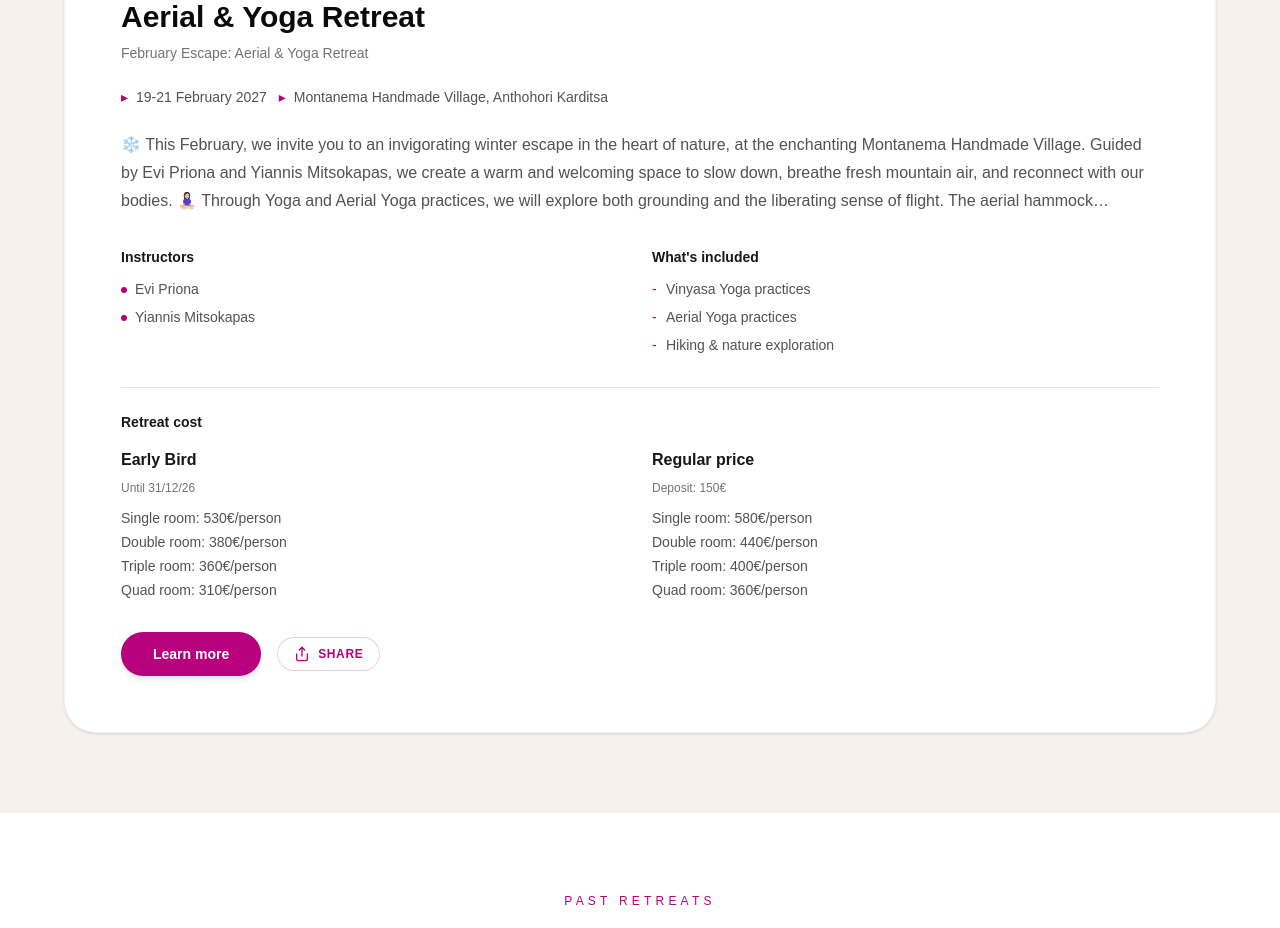
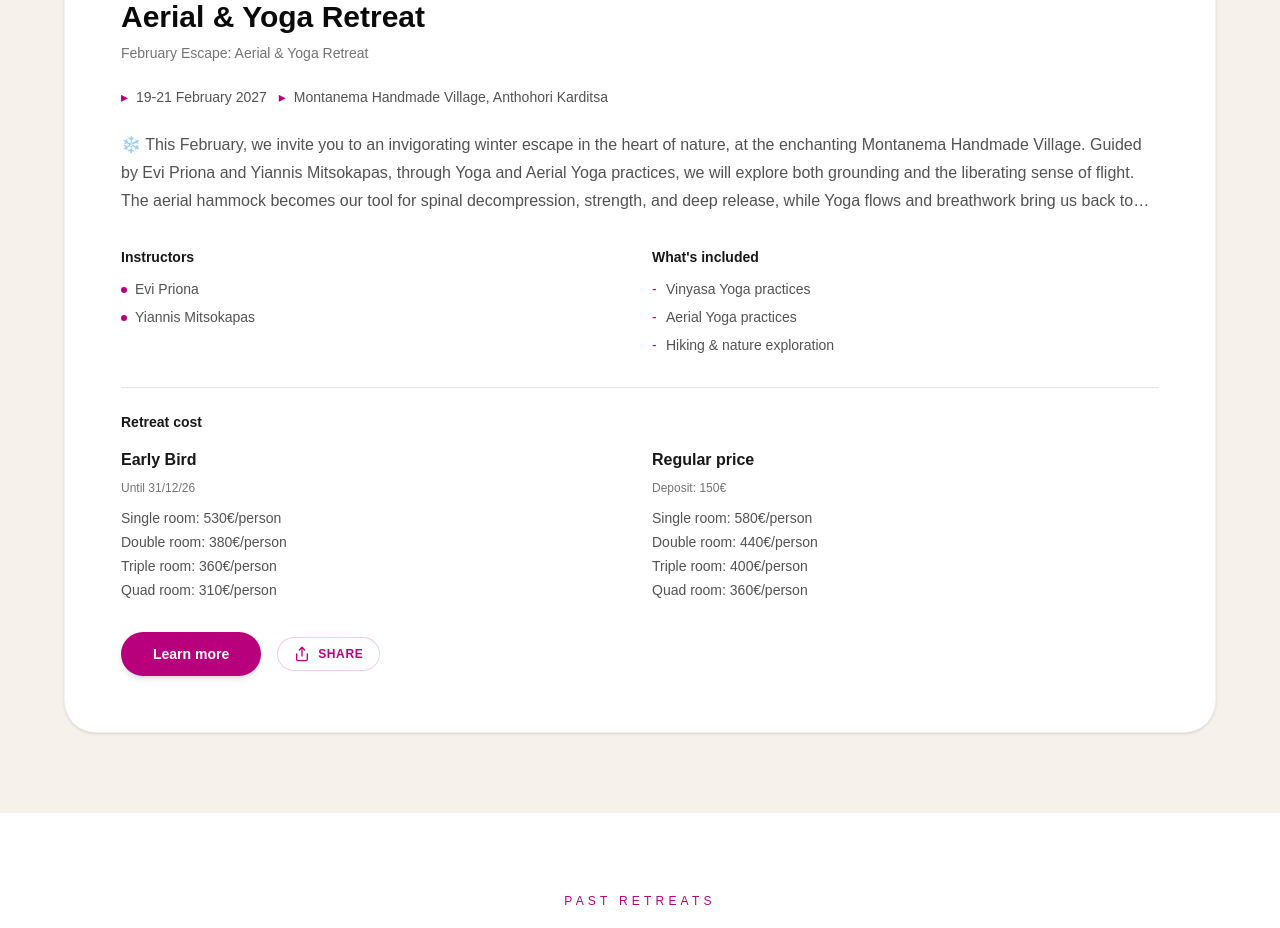
Before and after one commit to Tsagiannoudis/aiorisis, a Next.js app: page /en/retreats in a window 1280 px wide. Shown: the part 2760-3688 px from the top of the page. Built offline with nearby package versions, Linux system fonts and the light colour scheme; no server answers.

Commit message:
fixed description

```diff
--- a/data/RetreatData.ts
+++ b/data/RetreatData.ts
@@ -861,17 +861,13 @@ export const RetreatData: Retreat[] = [
     },
 
     description: {
-      el: `❄️ Αυτόν τον Φεβρουάριο, σας προσκαλούμε σε μια αναζωογονητική χειμερινή απόδραση στην καρδιά της φύσης, στο μαγευτικό Montanema Handmade Village. Με καθοδηγητές την Εύη Πριόνα και τον Γιάννη Μητσοκάπα, δημιουργούμε έναν ζεστό και ασφαλή χώρο για να επιβραδύνουμε τους ρυθμούς μας, να αναπνεύσουμε καθαρό βουνίσιο αέρα και να επιστρέψουμε στο σώμα.
+      el: `❄️ Αυτόν τον Φεβρουάριο, σας προσκαλούμε σε μια αναζωογονητική χειμερινή απόδραση στην καρδιά της φύσης, στο μαγευτικό Montanema Handmade Village. Με καθοδηγητές την Εύη Πριόνα και τον Γιάννη Μητσοκάπα, μέσα από πρακτικές Yoga και Aerial Yoga, θα εξερευνήσουμε τη σταθερότητα του εδάφους αλλά και την απελευθερωτική αίσθηση της αιώρησης. Η αιώρα γίνεται το μέσο μας για αποσυμπίεση, ενδυνάμωση και βαθιά χαλάρωση, ενώ οι ροές της Yoga και οι τεχνικές αναπνοής μάς επαναφέρουν σε απόλυτη ισορροπία.
 
-🧘🏻‍♀️ Μέσα από πρακτικές Yoga και Aerial Yoga, θα εξερευνήσουμε τη σταθερότητα του εδάφους αλλά και την απελευθερωτική αίσθηση της αιώρησης. Η αιώρα γίνεται το μέσο μας για αποσυμπίεση, ενδυνάμωση και βαθιά χαλάρωση, ενώ οι ροές της Yoga και οι τεχνικές αναπνοής μάς επαναφέρουν σε απόλυτη ισορροπία.
+      ✨ Ένα ολοκληρωμένο τριήμερο φροντίδας με 2 διανυκτερεύσεις, θρεπτική ημιδιατροφή (2 πλούσια πρωινά & 2 παραδοσιακά γεύματα), κίνηση, συντροφικότητα και ανανέωση.`,
 
-✨ Ένα ολοκληρωμένο τριήμερο φροντίδας με 2 διανυκτερεύσεις, θρεπτική ημιδιατροφή (2 πλούσια πρωινά & 2 παραδοσιακά γεύματα), κίνηση, συντροφικότητα και ανανέωση.`,
+      en: `❄️ This February, we invite you to an invigorating winter escape in the heart of nature, at the enchanting Montanema Handmade Village. Guided by Evi Priona and Yiannis Mitsokapas, through Yoga and Aerial Yoga practices, we will explore both grounding and the liberating sense of flight. The aerial hammock becomes our tool for spinal decompression, strength, and deep release, while Yoga flows and breathwork bring us back to inner harmony.
 
-      en: `❄️ This February, we invite you to an invigorating winter escape in the heart of nature, at the enchanting Montanema Handmade Village. Guided by Evi Priona and Yiannis Mitsokapas, we create a warm and welcoming space to slow down, breathe fresh mountain air, and reconnect with our bodies.
-
-🧘🏻‍♀️ Through Yoga and Aerial Yoga practices, we will explore both grounding and the liberating sense of flight. The aerial hammock becomes our tool for spinal decompression, strength, and deep release, while Yoga flows and breathwork bring us back to inner harmony.
-
-✨ A complete three-day restorative journey including 2 nights' accommodation, wholesome half-board (2 hearty breakfasts & 2 traditional meals), movement, community, and deep renewal.`,
+      ✨ A complete three-day restorative journey including 2 nights' accommodation, wholesome half-board (2 hearty breakfasts & 2 traditional meals), movement, community, and deep renewal.`,
     },
 
     date: {
```
